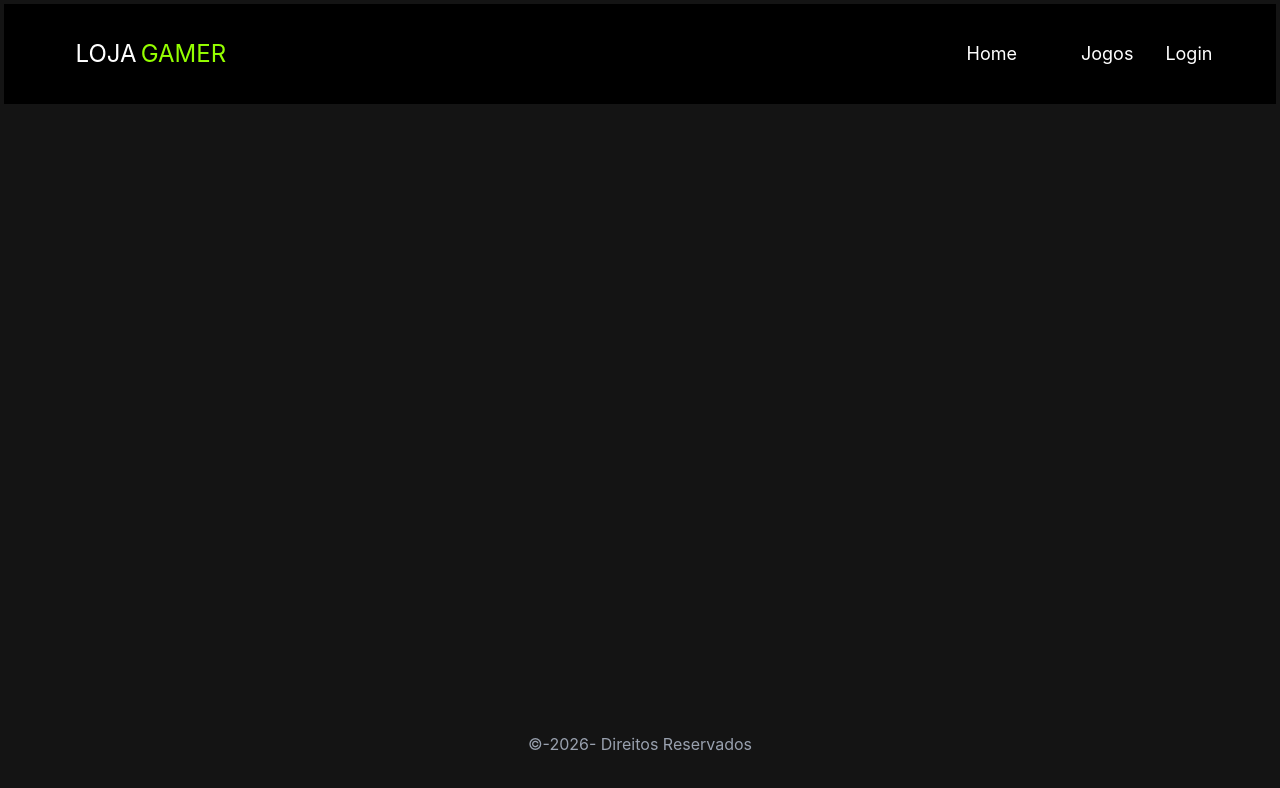
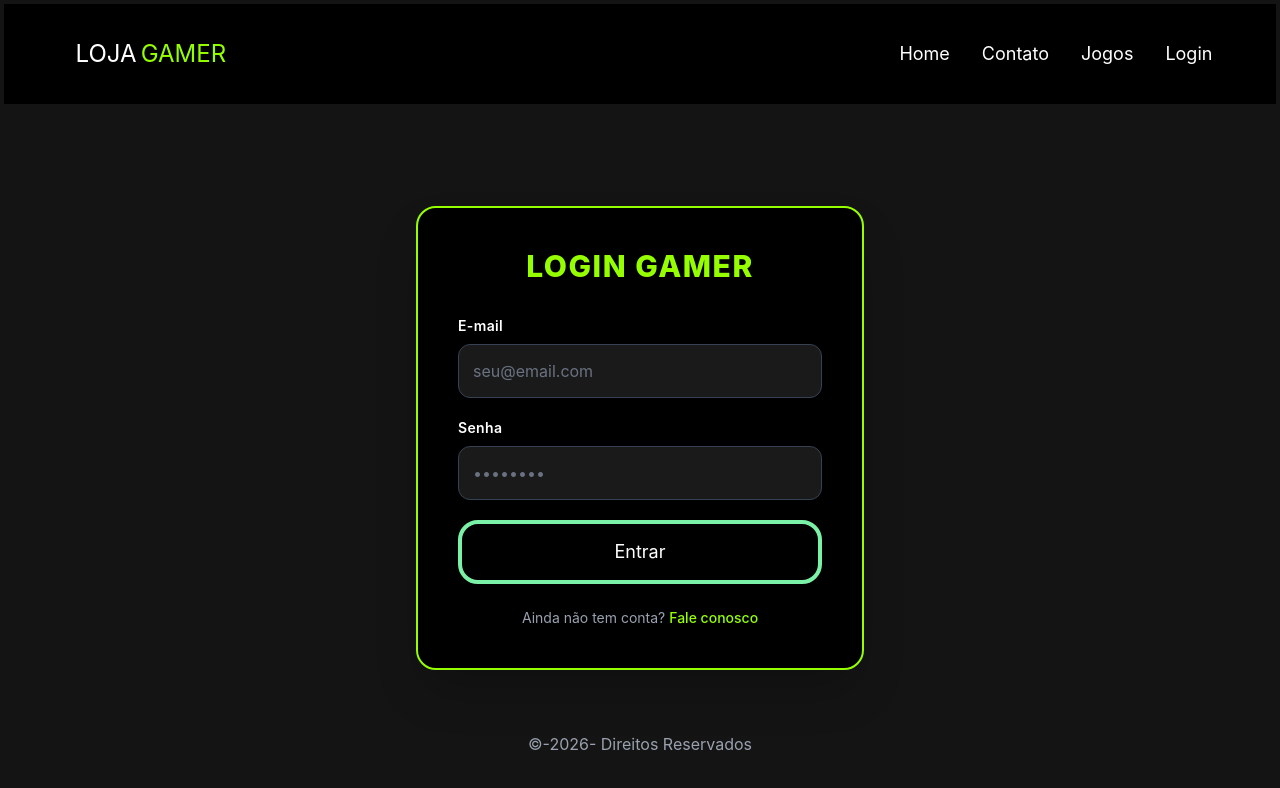
Before and after one commit to vinicampestrini/lojagamer, a React (Vite) app: page /login in a window 1280 px wide. Shown: the top 788 px of the page. Built offline with nearby package versions, Linux system fonts and the light colour scheme.

Commit message:
feat: codificando e estilizando jogos e contato

```diff
--- a/src/components/Header.jsx
+++ b/src/components/Header.jsx
@@ -10,7 +10,7 @@
                         <Link to="/" className='text-white text-lg no-underline hover:text-[#95ff00] hover:underline transition-all'>Home</Link>
                     </li>
                     <li>
-                        <Link to="/contato" className='text-white text-lg no-underline hover:text-[#95ff00] hover:underline transition-all'></Link>
+                        <Link to="/contato" className='text-white text-lg no-underline hover:text-[#95ff00] hover:underline transition-all'>Contato</Link>
                     </li>
                     <li>
                         <Link to="/jogos" className='text-white text-lg no-underline hover:text-[#95ff00] hover:underline transition-all'>Jogos</Link>
--- a/src/pages/Contato.jsx
+++ b/src/pages/Contato.jsx
@@ -1,10 +1,26 @@
-
 
 const Contato = () => {
   return (
-    <>
+    <main className="grow flex items-center justify-center px-4">
+      <div className="bg-black p-8 sm:p-10 rounded-[20px] w-full max-w-md shadow-2xl border-2 border-[#95ff00]">
 
-    </>
+        <h2 className="text-2xl sm:text-3xl font-extrabold text-[#95ff00] text-center mb-6 uppercase tracking-wider">
+          Fale Conosco
+        </h2>
+
+        <p className="text-gray-300 text-center mb-6">
+          Entre em contato conosco através do e-mail:
+        </p>
+
+        <a
+          href="mailto:suporte@lojagamer.com"
+          className="block text-center text-[#95ff00] font-semibold hover:underline transition-all"
+        >
+          suporte@lojagamer.com
+        </a>
+
+      </div>
+    </main>
   )
 }
 
--- a/src/pages/Login.jsx
+++ b/src/pages/Login.jsx
@@ -1,10 +1,71 @@
-
+import { useState } from "react"
+import { useNavigate, Link } from "react-router-dom"
 
 const Login = () => {
+
+  //Hook- useState- manipula o estado da váriavel
+  const [email, setEmail] = useState("");
+  const [senha, setSenha] = useState("");
+  //Hook- useNavigate- Navega entre os componentes
+  const navigate = useNavigate();
+
+  //função de login
+  const Login = (e) => {
+    //Previne que a página regarregue
+    e.preventDefault();
+    alert(`Bem-Vindo(a),${email}`);
+    //Direciona para página Home
+    navigate("/");
+  }
+
   return (
-    <>
+    <main className="grow flex items-center justify-center px-4 mt-20 login" >
+      <div className="bg-black p-8 sm:p-10 rounded-[20px] w-full max-w-md shadow-2xl border-2 border-[#95ff00]">
 
-    </>
+        {/* Título com o mesmo estilo neon do site */}
+        <h2 className="text-2xl sm:text-3xl font-extrabold text-[#95ff00] text-center mb-8 uppercase tracking-wider">
+          Login Gamer
+        </h2>
+
+        <form onSubmit={Login} className="flex flex-col gap-5">
+          <div>
+            <label className="block text-white mb-2 text-sm font-semibold tracking-wide">E-mail</label>
+            <input
+              type="email"
+              required
+              value={email}
+              onChange={(e) => setEmail(e.target.value)}
+              placeholder="seu@email.com"
+              className="w-full p-3.5 rounded-xl bg-[#1a1a1a] text-white border border-gray-700 focus:border-[#95ff00] focus:ring-1 focus:ring-[#95ff00] outline-none transition-all placeholder:text-gray-500"
+            />
+          </div>
+
+          <div>
+            <label className="block text-white mb-2 text-sm font-semibold tracking-wide">Senha</label>
+            <input
+              type="password"
+              required
+              value={senha}
+              onChange={(e) => setSenha(e.target.value)}
+              placeholder="••••••••"
+              className="w-full p-3.5 rounded-xl bg-[#1a1a1a] text-white border border-gray-700 focus:border-[#95ff00] focus:ring-1 focus:ring-[#95ff00] outline-none transition-all placeholder:text-gray-500"
+            />
+          </div>
+
+          {/* Botão com o mesmo gradiente e efeito dos cards */}
+          <button
+            type="submit"
+            className=" border-4 border-green-300 t-2 w-full py-3.5 rounded-[20px] text-white text-lg transition-all duration-300 hover:opacity-90 hover:scale-105 hover:text-white cursor-pointer shadow-lg"
+          >
+            Entrar
+          </button>
+        </form>
+
+        <p className="text-center text-gray-400 mt-6 text-sm">
+          Ainda não tem conta? <Link to="/contato" className="text-[#95ff00] hover:underline font-medium">Fale conosco</Link>
+        </p>
+      </div>
+    </main>
   )
 }
 
```
